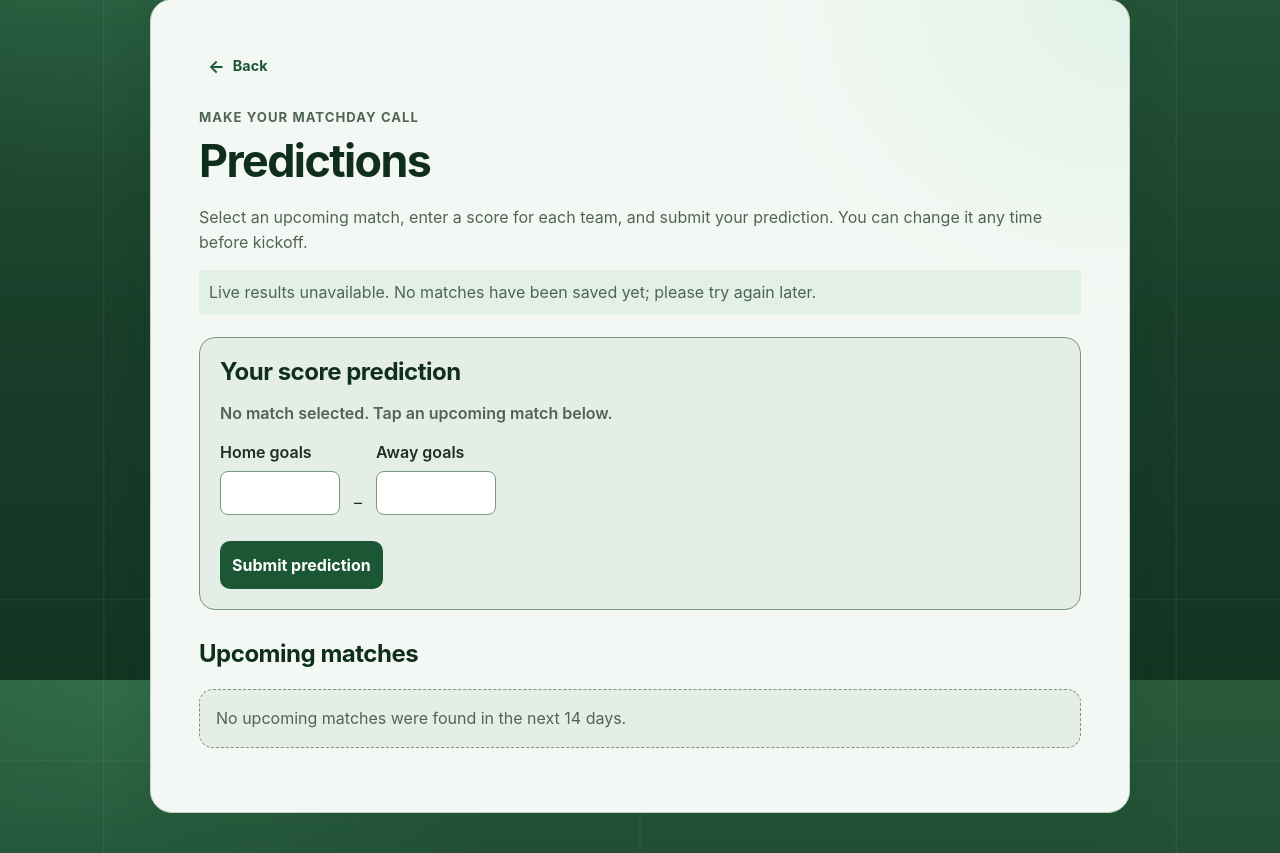
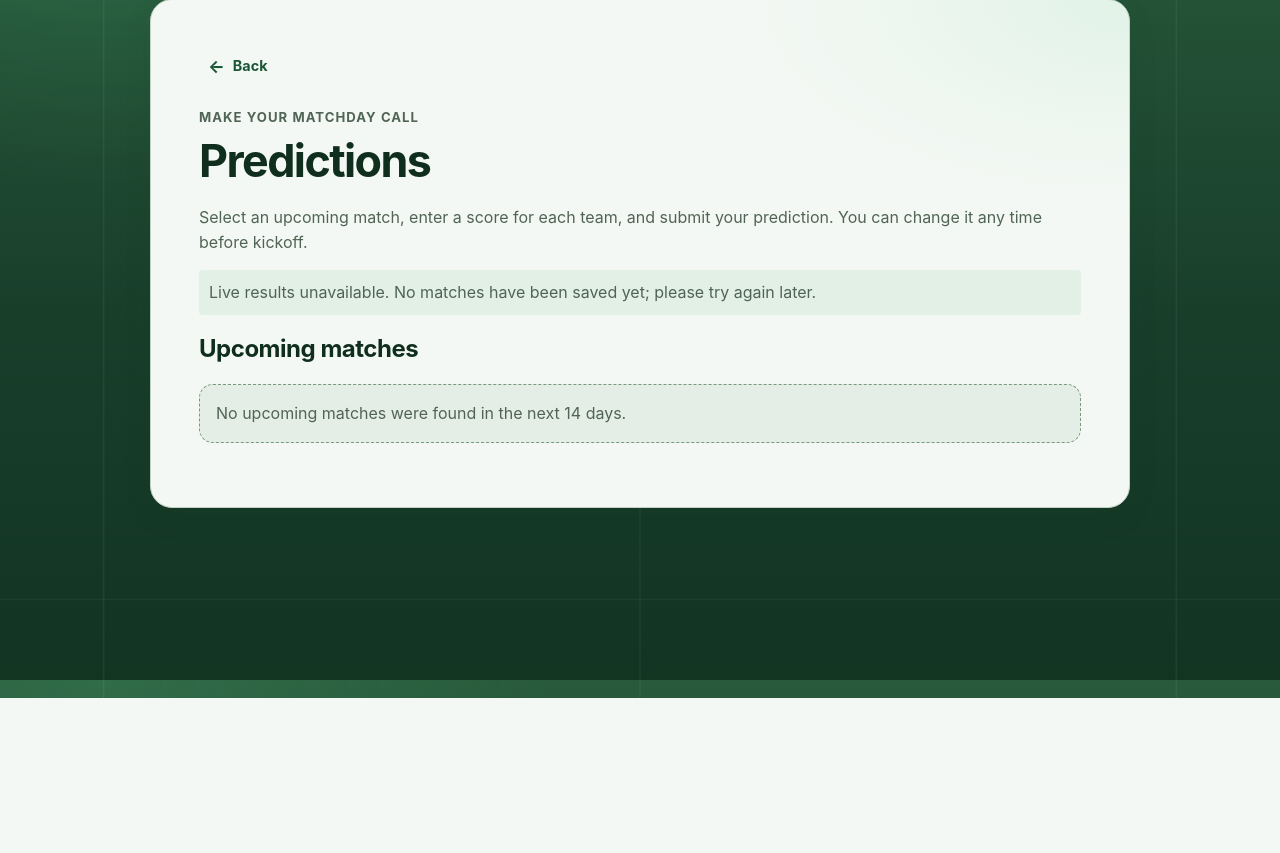
Before and after one commit to tanti-bia/WoSo-Fan-Community, a PHP site: page /woso_app/predictions.php in a window 1280 px wide. Shown: the part 120-973 px from the top of the page. After the commit the page ends 818 px from the top, so only its background shows below. Run offline with PHP 8.4, Linux system fonts and the light colour scheme; the visitor is signed in with stand-in values (Sample User, id 1); data that the repository does not hold is empty.

Commit message:
updates to predictions page style

```diff
--- a/woso_app/predictions.js
+++ b/woso_app/predictions.js
@@ -1,6 +1,7 @@
 document.addEventListener('DOMContentLoaded', () => {
-	const form = document.querySelector('.prediction-form');
-	if (!form) return;
+	const formItem = document.querySelector('[data-prediction-form-item]');
+	const form = formItem?.querySelector('.prediction-form');
+	if (!formItem || !form) return;
 
 	const selectedMatch = form.querySelector('[data-prediction-selected]');
 	const eventIdInput = form.querySelector('[data-prediction-event-id]');
@@ -16,6 +17,8 @@ document.addEventListener('DOMContentLoaded', () => {
 		selectedCard = card;
 		selectedCard.classList.add('is-prediction-selected');
 		selectedCard.setAttribute('aria-pressed', 'true');
+		selectedCard.after(formItem);
+		formItem.hidden = false;
 		eventIdInput.value = card.dataset.predictionMatch || '';
 		selectedMatch.textContent = `${card.dataset.homeTeam} vs ${card.dataset.awayTeam}`;
 		homeScoreInput.value = card.dataset.savedHomeScore || '';
--- a/woso_app/predictions.php
+++ b/woso_app/predictions.php
@@ -144,20 +144,6 @@ try {
 		<?php if ($matchError !== ''): ?>
 			<p class="auth-message auth-error" role="alert"><?= escape_html($matchError) ?></p>
 		<?php else: ?>
-			<?php if (isset($_SESSION['user_id'])): ?>
-				<form class="prediction-form" method="post" action="predictions.php" aria-labelledby="prediction-form-heading">
-					<h2 id="prediction-form-heading">Your score prediction</h2>
-					<p class="prediction-selected-match" data-prediction-selected>No match selected. Tap an upcoming match below.</p>
-					<input type="hidden" name="csrf_token" value="<?= escape_html(csrf_token()) ?>">
-					<input type="hidden" name="event_id" value="" data-prediction-event-id required>
-					<div class="prediction-score-fields">
-						<label>Home goals <input type="number" name="home_score" min="0" max="4294967295" step="1" required inputmode="numeric" data-prediction-home-score></label>
-						<span aria-hidden="true">–</span>
-						<label>Away goals <input type="number" name="away_score" min="0" max="4294967295" step="1" required inputmode="numeric" data-prediction-away-score></label>
-					</div>
-					<button class="auth-button" type="submit">Submit prediction</button>
-				</form>
-			<?php endif; ?>
 			<section aria-labelledby="prediction-fixtures-heading">
 				<h2 id="prediction-fixtures-heading">Upcoming matches</h2>
 				<?php if ($upcomingMatches !== []): ?>
@@ -167,6 +153,22 @@ try {
 							<?php $prediction = $userPredictions[$eventId] ?? []; ?>
 							<?php render_football_match_card($match, false, $useLocalMatchTime, isset($_SESSION['user_id']) ? $prediction : null); ?>
 						<?php endforeach; ?>
+						<?php if (isset($_SESSION['user_id'])): ?>
+							<li class="prediction-form-item" data-prediction-form-item hidden>
+								<form class="prediction-form" method="post" action="predictions.php" aria-labelledby="prediction-form-heading">
+									<h2 id="prediction-form-heading">Your score prediction</h2>
+									<p class="prediction-selected-match" data-prediction-selected></p>
+									<input type="hidden" name="csrf_token" value="<?= escape_html(csrf_token()) ?>">
+									<input type="hidden" name="event_id" value="" data-prediction-event-id required>
+									<div class="prediction-score-fields">
+										<label>Home goals <input type="number" name="home_score" min="0" max="4294967295" step="1" required inputmode="numeric" data-prediction-home-score></label>
+										<span aria-hidden="true">–</span>
+										<label>Away goals <input type="number" name="away_score" min="0" max="4294967295" step="1" required inputmode="numeric" data-prediction-away-score></label>
+									</div>
+									<button class="auth-button" type="submit">Submit prediction</button>
+								</form>
+							</li>
+						<?php endif; ?>
 					</ul>
 				<?php else: ?>
 					<p class="match-empty">No upcoming matches were found in the next 14 days.</p>
--- a/woso_app/styles.css
+++ b/woso_app/styles.css
@@ -2490,11 +2490,21 @@ body > p
 {
 	display: grid;
 	gap: 14px;
-	margin: 22px 0 30px;
+	margin: 8px 0 12px;
 	padding: 20px;
 	border: 1px solid var(--green-300);
 	border-radius: 16px;
 	background: var(--surface-muted);
+}
+
+.prediction-form-item
+{
+	list-style: none;
+}
+
+.prediction-form-item[hidden]
+{
+	display: none;
 }
 
 .prediction-form h2,
```
